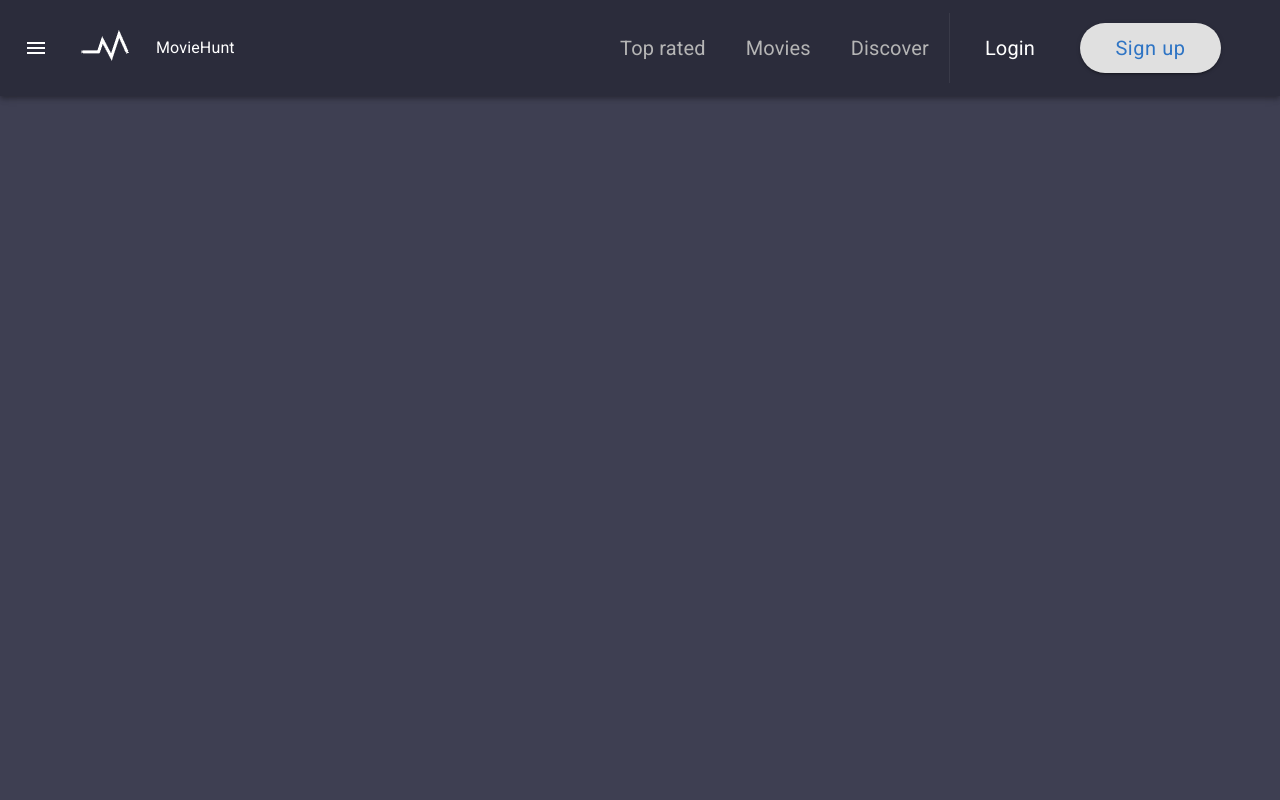
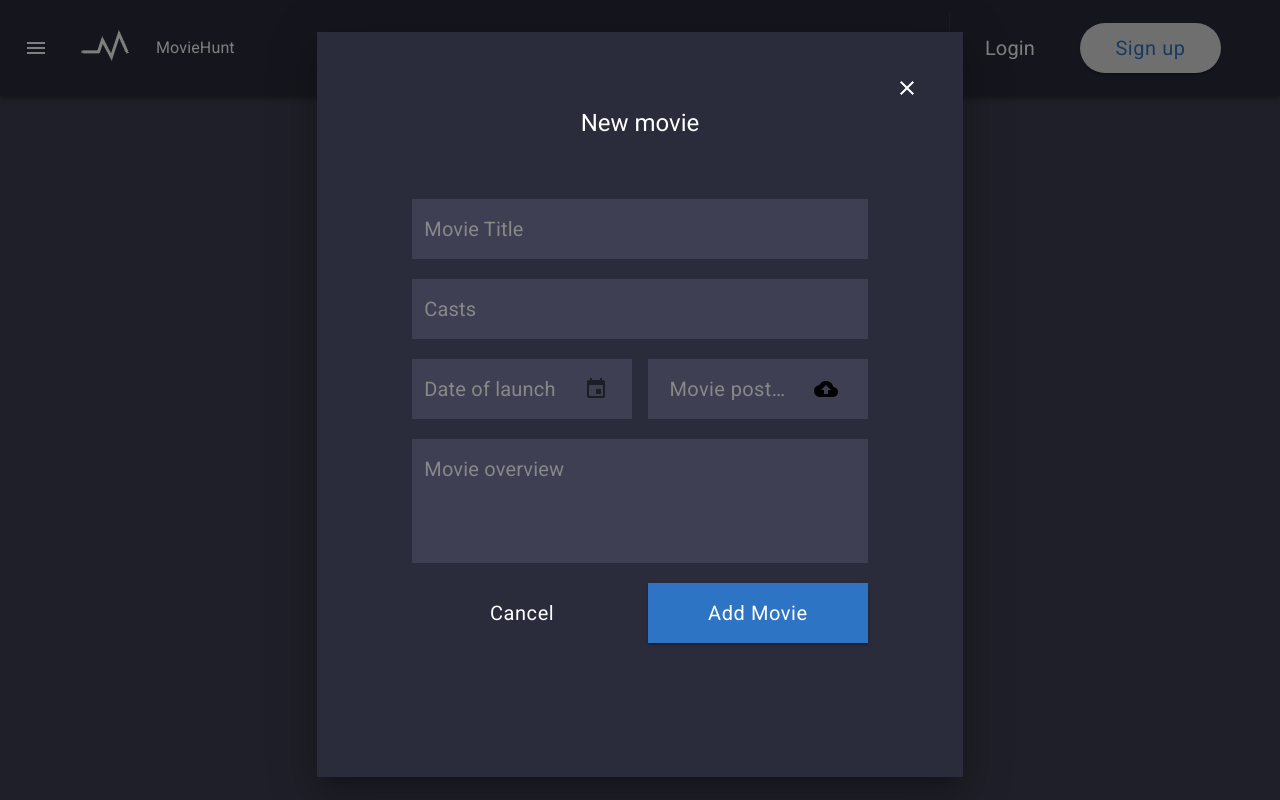
Before and after one commit to SergeyDragunov/film-challenge-app, a React (Create React App) app: page /add-movie in a window 1280 px wide. Built offline with nearby package versions, Linux system fonts and the light colour scheme.

Commit message:
Controlled inputs in AddMovieModal

```diff
--- a/src/components/AddMovieModal/AddMovieModal.jsx
+++ b/src/components/AddMovieModal/AddMovieModal.jsx
@@ -10,13 +10,13 @@ import Button from "@material-ui/core/Button";
 import Modal from "../Modal/Modal";
 import Input from "../Input/Input";
 import DatePicker from "../DatePicker/DatePicker";
-import UploadButton from '../UploadButton/UploadButton';
+import UploadButton from "../UploadButton/UploadButton";
 
 const useStyles = makeStyles(theme => ({
 	title: {
 		marginBottom: 60,
 		color: "#fff",
-		textAlign: 'center'
+		textAlign: "center"
 	},
 	button: {
 		height: 60,
@@ -31,25 +31,73 @@ const useStyles = makeStyles(theme => ({
 
 export default () => {
 	const classes = useStyles();
+	const [newMovie, setValues] = React.useState({
+		title: "",
+		casts: "",
+		releaseDate: null,
+		poster: '',
+		overview: ""
+	});
+
+	const handleChange = e => {
+		setValues({
+			...newMovie,
+			[e.target.name]: e.target.value
+		});
+	};
+
+	const handleFileChange = file => {
+		setValues({
+			...newMovie,
+			poster: file
+		});
+	}
+
+	const handleDateChange = date => {
+		setValues({
+			...newMovie,
+			releaseDate: date
+		});
+	};
+
+	const handleSubmit = () => {
+
+	}
 
 	return (
-		<Modal
-			className={classes.addMovieTitle}
-		>
+		<Modal className={classes.addMovieTitle}>
+			<form action="">
 				<Typography variant="h5" component="h2" className={classes.title}>
 					New movie
 				</Typography>
-			<Input id="title" label="Movie Title" type="text" />
-			<Input id="casts" label="Casts" type="select" />
+				<Input
+					id="title"
+					label="Movie Title"
+					type="text"
+					value={newMovie.title}
+					onChange={handleChange}
+				/>
+				<Input
+					id="casts"
+					label="Casts"
+					type="select"
+					value={newMovie.casts}
+					onChange={handleChange}
+				/>
 				<Grid container spacing={2}>
 					<Grid item sm={6}>
-					<DatePicker />
+						<DatePicker value={newMovie.releaseDate} onChange={handleDateChange} />
 					</Grid>
 					<Grid item sm={6}>
-					<UploadButton />
+						<UploadButton name='poster' value={newMovie.poster} onChange={handleFileChange} />
 					</Grid>
 				</Grid>
-			<Input id="overview" label="Movie overview" type="textarea" />
+				<Input
+					id="overview"
+					label="Movie overview"
+					type="textarea"
+					onChange={handleChange}
+				/>
 				<Grid container spacing={2}>
 					<Grid item sm={6}>
 						<Button className={classes.button} fullWidth>
@@ -57,11 +105,18 @@ export default () => {
 						</Button>
 					</Grid>
 					<Grid item sm={6}>
-					<Button className={classes.button} variant="contained" color="primary" fullWidth>
+						<Button
+							className={classes.button}
+							variant="contained"
+							color="primary"
+							fullWidth
+							onClick={handleSubmit}
+						>
 							Add Movie
 						</Button>
 					</Grid>
 				</Grid>
+			</form>
 		</Modal>
 	);
 };
--- a/src/components/DatePicker/DatePicker.jsx
+++ b/src/components/DatePicker/DatePicker.jsx
@@ -34,19 +34,18 @@ const styles = theme => ({
 });
 
 
-const Calendar = ({ classes, ...rest }) => {
-	const [selectedDate, handleDateChange] = React.useState(null);
-
+const Calendar = ({ classes, onChange, value, ...rest }) => {
   return (
     <MuiPickersUtilsProvider utils={DateFnsUtils}>
     	<KeyboardDatePicker
         {...rest}
+        autoOk
         className={classes.formControl}
         label="Date of launch"
         format="MM/dd/yyyy"
         inputVariant="filled"
         clearable
-        value={selectedDate}
+        value={value}
         invalidDateMessage="Invalid Date Format - mm/dd/yyyy"
         InputLabelProps={{
           classes: {
@@ -58,14 +57,15 @@ const Calendar = ({ classes, ...rest }) => {
           className: classes.input,
           disableUnderline: true
         }}
-        onChange={date => handleDateChange(date)}
+        onChange={date => onChange(date)}
       />
     </MuiPickersUtilsProvider>
   )
 }
 
 Calendar.propTypes = {
-  classes: PropTypes.object.isRequired
+  classes: PropTypes.object.isRequired,
+  onChange: PropTypes.func
 };
 
 export default withStyles(styles)(Calendar);
--- a/src/components/Input/Input.jsx
+++ b/src/components/Input/Input.jsx
@@ -60,29 +60,23 @@ FilledInput.propTypes = {
 	className: PropTypes.string
 };
 
-const Select = ({ id, type }) => {
+const Select = ({ id, type, ...other }) => {
 	const classes = useStyles();
-	const [value, setValues] = React.useState("");
-
-	function handleChange(e) {
-		setValues(e.target.value);
-	}
 
 	return (
 		<MaterialSelect
-			value={value}
 			classes={{
 				icon: classes.arrowIcon
 			}}
-			onChange={handleChange}
 			input={<FilledInput id={id} className={classes.input} />}
+			{...other}
 		>
 			<MenuItem value="">
 				<em>None</em>
 			</MenuItem>
-			<MenuItem value={10}>Ten</MenuItem>
-			<MenuItem value={20}>Twenty</MenuItem>
-			<MenuItem value={30}>Thirty</MenuItem>
+			<MenuItem value={'Tom'}>Tom</MenuItem>
+			<MenuItem value={'Bob'}>Bob</MenuItem>
+			<MenuItem value={'John'}>John</MenuItem>
 		</MaterialSelect>
 	);
 };
@@ -115,7 +109,7 @@ const FormControlInput = props => {
 					onChange={props.onChange}
 				/> :
 				props.type === "select" ?
-				<Select id={props.id} /> :
+				<Select id={props.id} {...props} /> :
 				props.type === "textarea" ?
 				<FilledInput
 					id={props.id}
@@ -123,6 +117,7 @@ const FormControlInput = props => {
 					rows={4}
 					value={props.value}
 					className={classes.textarea}
+					onChange={props.onChange}
 					multiline
 				/> :
 				null
@@ -139,4 +134,4 @@ FormControlInput.propTypes = {
 	onChange: PropTypes.func
 };
 
-export default FormControlInput;
+export default React.memo(FormControlInput);
--- a/src/components/UploadButton/UploadButton.jsx
+++ b/src/components/UploadButton/UploadButton.jsx
@@ -21,18 +21,42 @@ const useStyles = makeStyles(theme => ({
 	},
 	uploadButtonLabel: {
 		color: "#888",
+		width: '90%',
 		justifyContent: "space-between",
 		textTransform: 'none',
     fontWeight: 400,
-		fontSize: 20
+		fontSize: 20,
+	},
+	truncate: {
+		width: '70%',
+		whiteSpace: 'nowrap',
+		textOverflow: 'ellipsis',
+		overflow: 'hidden'
+	},
+	uploaded: {
+		color: '#fff'
 	},
 	icon: {
 		color: "#000"
 	}
 }));
 
-const UploadButton = () => {
+const UploadButton = props => {
 	const classes = useStyles();
+	const [name, setName] = React.useState('');
+
+	const handleChange = e => {
+		const files = e.target.files;
+
+		if (files.length) {
+			const file = files[0];
+			if(file && (file.size / Math.pow(1024, 2) < 1)) {
+				setName(file.name)
+        const imgURL =  window.URL.createObjectURL(file);
+				props.onChange(imgURL);
+      }
+		}
+	}
 
 	return (
 		<div>
@@ -42,17 +66,20 @@ const UploadButton = () => {
 				id="outlined-button-file"
 				multiple
 				type="file"
+				onChange={handleChange}
 			/>
 			<label htmlFor="outlined-button-file">
 				<Button
 					component="span"
 					classes={{
 						root: classes.uploadButton,
-						label: classes.uploadButtonLabel
+						label: classes.uploadButtonLabel + `  ${name && classes.uploaded}`
 					}}
 					fullWidth
 				>
-					Movie poster
+					<span className={classes.truncate}>
+						{name || 'Movie poster'}
+					</span>
 					<CloudUploadIcon className={classes.icon} />
 				</Button>
 			</label>
--- a/src/containers/App/App.jsx
+++ b/src/containers/App/App.jsx
@@ -50,6 +50,7 @@ class App extends Component {
 						<Route path="/" exact component={Movies} />
 
 						<Route path="/login" component={LoginModal} />
+						<Route path="/add-movie" component={AddMovieModal} />
 					</Switch>
 					{isModal ? <Route path="/login" component={LoginModal} /> : null}
 					{isModal ? <Route path="/add-movie" component={AddMovieModal} /> : null}
--- a/src/utils/utils.js
+++ b/src/utils/utils.js
@@ -2,7 +2,7 @@ import DateFnsUtils from "@date-io/date-fns";
 
 import { API } from '../constants';
 
-const dateFns = new DateFnsUtils();
+export const dateFns = new DateFnsUtils();
 
 // Parse API data
 
```
Lines whose indentation alone changed are shown as unchanged.
